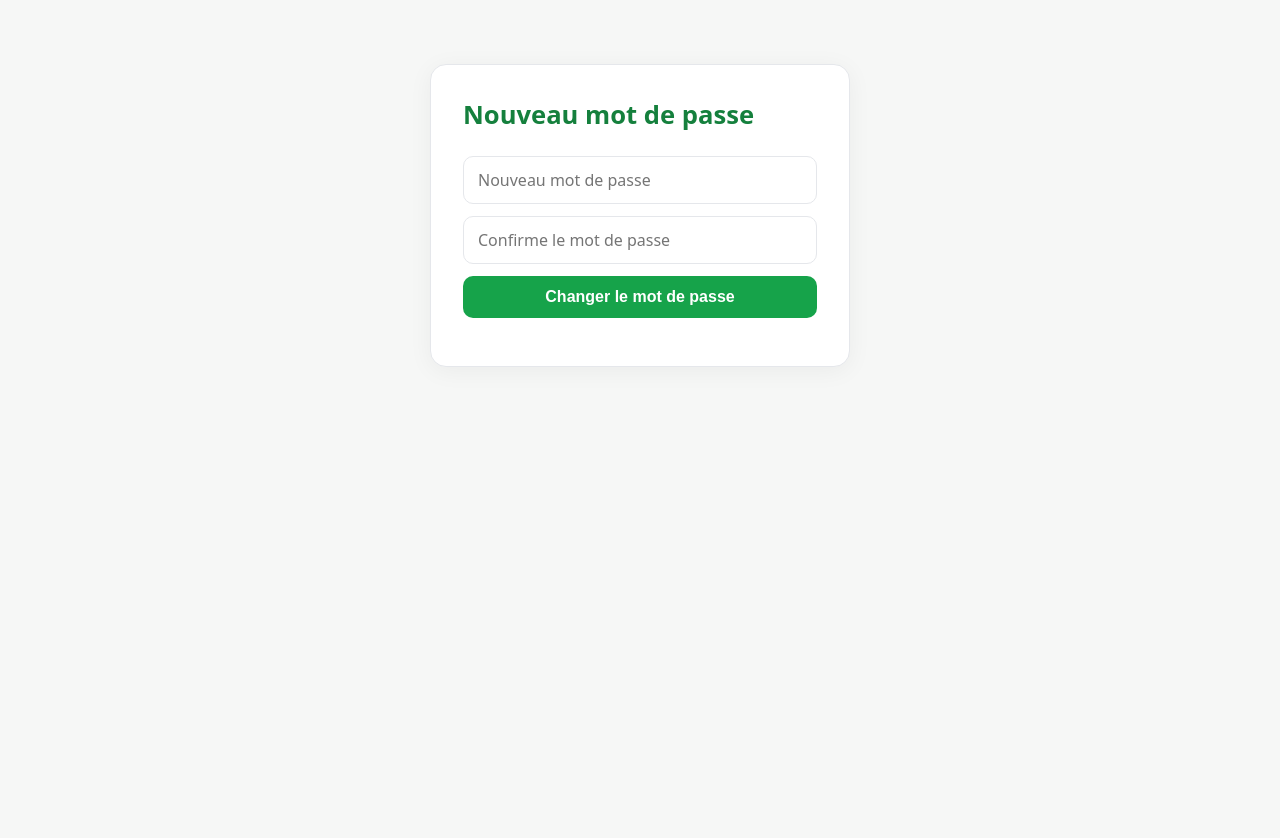
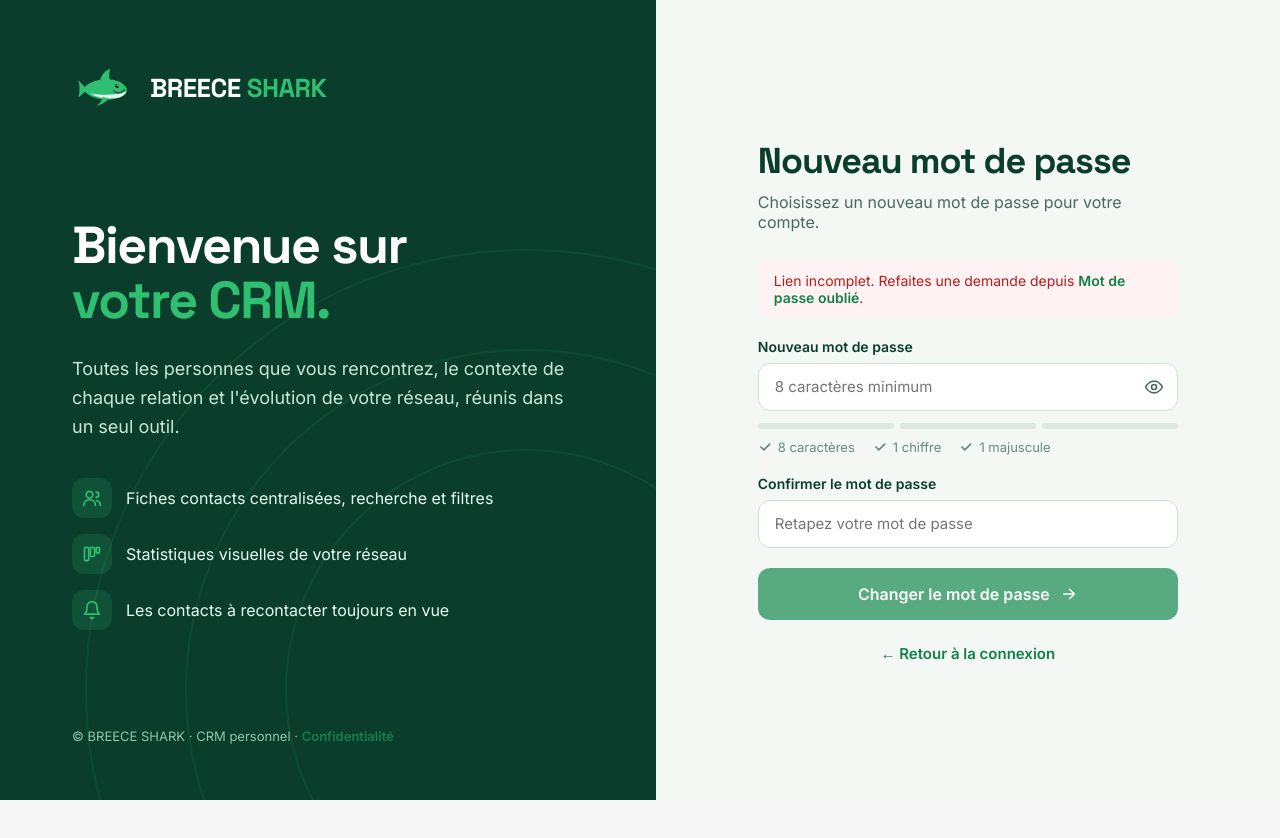
Before and after one commit to irvbab/crm-BREECE_SHARK, a React (Vite) app in the folder client/: page /reset-password in a window 1280 px wide. Shown: the top 838 px of the page. After the commit the page ends 800 px from the top, so only its background shows below. Built offline with nearby package versions, Linux system fonts and the light colour scheme.

Commit message:
Pages mot de passe oublié et nouveau mot de passe au nouveau style

```diff
--- /dev/null
+++ b/client/src/components/BrandPanel.jsx
@@ -0,0 +1,54 @@
+import { Link } from 'react-router-dom';
+
+// Panneau vert de gauche, commun aux pages d'authentification
+export default function BrandPanel() {
+  return (
+    <section className="lp-panneau">
+      <svg className="lp-cercles" aria-hidden="true" width="900" height="900" viewBox="0 0 900 900">
+        <circle cx="450" cy="450" r="440" fill="none" stroke="#2FBF71" strokeWidth="2" />
+        <circle cx="450" cy="450" r="340" fill="none" stroke="#2FBF71" strokeWidth="2" />
+        <circle cx="450" cy="450" r="240" fill="none" stroke="#2FBF71" strokeWidth="2" />
+      </svg>
+
+      <div className="lp-marque">
+        <svg width="64" height="64" viewBox="0 0 200 200" role="img" aria-label="BREECE SHARK">
+          <path d="M88 77 C92 58 105 45 120 40 C115 54 115 66 119 77 Z" fill="#2FBF71" />
+          <path d="M172 106 C167 84 137 71 102 73 C72 75 52 85 40 97 L20 76 C25 94 25 110 20 130 L40 112 C54 126 77 136 107 136 C142 136 170 124 172 106 Z" fill="#2FBF71" />
+          <path d="M58 117 C80 131 110 135 140 131 C156 129 166 121 171 110 C150 121 100 125 58 117 Z" fill="#E6FBEF" />
+          <path d="M96 127 C93 141 85 151 75 156 C89 154 105 146 115 133 Z" fill="#2FBF71" />
+          <circle cx="141" cy="94" r="6.5" fill="#0B3D2C" />
+          <circle cx="143.5" cy="91.5" r="2.2" fill="#FFFFFF" />
+          <path d="M130 109 Q147 123 164 106" fill="none" stroke="#0B3D2C" strokeWidth="4" strokeLinecap="round" />
+        </svg>
+        <div className="lp-marque-nom">BREECE <span className="lp-accent">SHARK</span></div>
+      </div>
+
+      <div className="lp-intro">
+        <h1>Bienvenue sur<br /><span className="lp-accent">votre CRM.</span></h1>
+        <p>Toutes les personnes que vous rencontrez, le contexte de chaque relation et l'évolution de votre réseau, réunis dans un seul outil.</p>
+        <ul className="lp-atouts">
+          <li>
+            <span className="lp-icone">
+              <svg aria-hidden="true" width="20" height="20" viewBox="0 0 24 24" fill="none" stroke="#2FBF71" strokeWidth="2" strokeLinecap="round" strokeLinejoin="round"><circle cx="9" cy="8" r="4" /><path d="M2 21c0-4 3-7 7-7s7 3 7 7" /><path d="M17 11a3 3 0 1 0 0-6" /><path d="M22 21c0-3-2-5.5-5-6" /></svg>
+            </span>
+            Fiches contacts centralisées, recherche et filtres
+          </li>
+          <li>
+            <span className="lp-icone">
+              <svg aria-hidden="true" width="20" height="20" viewBox="0 0 24 24" fill="none" stroke="#2FBF71" strokeWidth="2" strokeLinecap="round" strokeLinejoin="round"><rect x="3" y="4" width="5" height="16" rx="1.5" /><rect x="10" y="4" width="5" height="11" rx="1.5" /><rect x="17" y="4" width="4" height="7" rx="1.5" /></svg>
+            </span>
+            Statistiques visuelles de votre réseau
+          </li>
+          <li>
+            <span className="lp-icone">
+              <svg aria-hidden="true" width="20" height="20" viewBox="0 0 24 24" fill="none" stroke="#2FBF71" strokeWidth="2" strokeLinecap="round" strokeLinejoin="round"><path d="M6 8a6 6 0 0 1 12 0c0 7 3 9 3 9H3s3-2 3-9" /><path d="M10.3 21a1.94 1.94 0 0 0 3.4 0" /></svg>
+            </span>
+            Les contacts à recontacter toujours en vue
+          </li>
+        </ul>
+      </div>
+
+      <div className="lp-pied">© BREECE SHARK · CRM personnel · <Link to="/confidentialite">Confidentialité</Link></div>
+    </section>
+  );
+}
--- a/client/src/pages/ForgotPassword.jsx
+++ b/client/src/pages/ForgotPassword.jsx
@@ -1,37 +1,70 @@
 import { useState } from 'react';
 import { Link } from 'react-router-dom';
 import { api } from '../api.js';
+import BrandPanel from '../components/BrandPanel.jsx';
+import './Login.css';
+import './Register.css';
 
 export default function ForgotPassword() {
   const [email, setEmail] = useState('');
   const [message, setMessage] = useState('');
   const [error, setError] = useState('');
+  const [loading, setLoading] = useState(false);
 
   async function handleSubmit(e) {
     e.preventDefault();
     setError('');
+    setLoading(true);
     try {
       const data = await api('/auth/forgot-password', { method: 'POST', body: { email } });
       setMessage(data.message);
     } catch (err) {
       setError(err.message);
+    } finally {
+      setLoading(false);
     }
   }
 
   return (
-    <div>
-      <h1>Mot de passe oublié</h1>
-      {message ? (
-        <p>{message}</p>
-      ) : (
-        <form onSubmit={handleSubmit}>
-          {error && <p>{error}</p>}
-          <input type="email" placeholder="Ton email" value={email}
-                 onChange={(e) => setEmail(e.target.value)} required />
-          <button type="submit">Recevoir le lien</button>
+    <div className="login-page">
+      <BrandPanel />
+
+      <main className="lp-zone-form">
+        <form className="lp-form" onSubmit={handleSubmit}>
+          <div className="lp-titre">
+            <h2>Mot de passe oublié</h2>
+            <p>Saisissez votre email : vous recevrez un lien pour choisir un nouveau mot de passe.</p>
+          </div>
+
+          {error && <div className="lp-erreur">{error}</div>}
+
+          {message ? (
+            // Confirmation après l'envoi
+            <div className="lp-info">
+              <svg aria-hidden="true" width="18" height="18" viewBox="0 0 24 24" fill="none" stroke="#13804A" strokeWidth="2" strokeLinecap="round" strokeLinejoin="round"><rect x="3" y="5" width="18" height="14" rx="2" /><path d="M3 7l9 6 9-6" /></svg>
+              <span>
+                {message}. Le lien est valable <strong>30 minutes</strong>.
+                Pensez à vérifier vos spams.
+              </span>
+            </div>
+          ) : (
+            <>
+              <div className="lp-champ">
+                <label htmlFor="email">Email</label>
+                <input id="email" className="lp-input" type="email" placeholder="vous@exemple.com"
+                       autoComplete="email" value={email} onChange={(e) => setEmail(e.target.value)} required />
+              </div>
+
+              <button type="submit" className="lp-btn lp-btn-principal" disabled={loading}>
+                {loading ? 'Envoi…' : 'Recevoir le lien'}
+                <svg aria-hidden="true" width="18" height="18" viewBox="0 0 24 24" fill="none" stroke="#FFFFFF" strokeWidth="2.2" strokeLinecap="round" strokeLinejoin="round"><path d="M5 12h14" /><path d="M13 6l6 6-6 6" /></svg>
+              </button>
+            </>
+          )}
+
+          <p className="lp-bas"><Link to="/login">← Retour à la connexion</Link></p>
         </form>
-      )}
-      <p><Link to="/login">Retour à la connexion</Link></p>
+      </main>
     </div>
   );
 }
--- a/client/src/pages/ResetPassword.jsx
+++ b/client/src/pages/ResetPassword.jsx
@@ -1,42 +1,135 @@
 import { useState } from 'react';
 import { Link, useSearchParams } from 'react-router-dom';
 import { api } from '../api.js';
+import BrandPanel from '../components/BrandPanel.jsx';
+import './Login.css';
+import './Register.css';
+
+// Mêmes règles que l'inscription (vérifiées aussi par le serveur)
+const RULES = [
+  { key: 'longueur', label: '8 caractères', test: (v) => v.length >= 8 },
+  { key: 'chiffre', label: '1 chiffre', test: (v) => /[0-9]/.test(v) },
+  { key: 'majuscule', label: '1 majuscule', test: (v) => /[A-Z]/.test(v) },
+];
 
 export default function ResetPassword() {
   const [params] = useSearchParams();
   const token = params.get('token');
   const [password, setPassword] = useState('');
   const [confirm, setConfirm] = useState('');
+  const [showPassword, setShowPassword] = useState(false);
   const [message, setMessage] = useState('');
   const [error, setError] = useState('');
+  const [confirmError, setConfirmError] = useState('');
+  const [loading, setLoading] = useState(false);
+
+  const score = RULES.filter((r) => r.test(password)).length;
+  const barColor = score === 3 ? '#2FBF71' : score === 2 ? '#E0A526' : '#D9534F';
 
   async function handleSubmit(e) {
     e.preventDefault();
     setError('');
-    if (password !== confirm) return setError('Les mots de passe ne correspondent pas');
+    setConfirmError('');
+
+    if (score < 3) {
+      setError('Le mot de passe doit contenir 8 caractères, 1 chiffre et 1 majuscule.');
+      return;
+    }
+    if (password !== confirm) {
+      setConfirmError('Les deux mots de passe ne correspondent pas.');
+      return;
+    }
+
+    setLoading(true);
     try {
       const data = await api('/auth/reset-password', { method: 'POST', body: { token, password } });
       setMessage(data.message);
     } catch (err) {
       setError(err.message);
+    } finally {
+      setLoading(false);
     }
   }
 
   return (
-    <div>
-      <h1>Nouveau mot de passe</h1>
-      {message ? (
-        <p>{message} <Link to="/login">Se connecter</Link></p>
-      ) : (
-        <form onSubmit={handleSubmit}>
-          {error && <p>{error}</p>}
-          <input type="password" placeholder="Nouveau mot de passe" value={password}
-                 onChange={(e) => setPassword(e.target.value)} minLength={8} required />
-          <input type="password" placeholder="Confirme le mot de passe" value={confirm}
-                 onChange={(e) => setConfirm(e.target.value)} minLength={8} required />
-          <button type="submit">Changer le mot de passe</button>
+    <div className="login-page">
+      <BrandPanel />
+
+      <main className="lp-zone-form">
+        <form className="lp-form" onSubmit={handleSubmit} noValidate>
+          <div className="lp-titre">
+            <h2>Nouveau mot de passe</h2>
+            <p>Choisissez un nouveau mot de passe pour votre compte.</p>
+          </div>
+
+          {!token && (
+            <div className="lp-erreur">
+              Lien incomplet. Refaites une demande depuis <Link to="/forgot-password">Mot de passe oublié</Link>.
+            </div>
+          )}
+          {error && <div className="lp-erreur">{error}</div>}
+
+          {message ? (
+            // Succès : invite à se connecter
+            <>
+              <div className="lp-info">
+                <svg aria-hidden="true" width="18" height="18" viewBox="0 0 24 24" fill="none" stroke="#13804A" strokeWidth="2.4" strokeLinecap="round" strokeLinejoin="round"><path d="M5 12l5 5L20 7" /></svg>
+                <span>{message}</span>
+              </div>
+              <Link to="/login" className="lp-btn lp-btn-principal" style={{ textDecoration: 'none' }}>
+                Se connecter
+              </Link>
+            </>
+          ) : (
+            <>
+              <div className="lp-champ">
+                <label htmlFor="motdepasse">Nouveau mot de passe</label>
+                <div className="lp-mdp">
+                  <input id="motdepasse" className="lp-input" type={showPassword ? 'text' : 'password'}
+                         placeholder="8 caractères minimum" autoComplete="new-password"
+                         value={password} onChange={(e) => setPassword(e.target.value)} required />
+                  <button type="button" className="lp-voir-mdp"
+                          aria-label={showPassword ? 'Masquer le mot de passe' : 'Afficher le mot de passe'}
+                          aria-pressed={showPassword}
+                          onClick={() => setShowPassword(!showPassword)}>
+                    <svg aria-hidden="true" width="20" height="20" viewBox="0 0 24 24" fill="none" stroke="#4A6B5C" strokeWidth="2" strokeLinecap="round" strokeLinejoin="round"><path d="M2 12s3.5-7 10-7 10 7 10 7-3.5 7-10 7S2 12 2 12z" /><circle cx="12" cy="12" r="3" /></svg>
+                  </button>
+                </div>
+
+                <div className="lp-force" aria-hidden="true">
+                  {[0, 1, 2].map((i) => (
+                    <span key={i} style={{ background: password && i < score ? barColor : undefined }} />
+                  ))}
+                </div>
+
+                <ul className="lp-regles">
+                  {RULES.map((r) => (
+                    <li key={r.key} className={r.test(password) ? 'ok' : ''}>
+                      <svg aria-hidden="true" width="14" height="14" viewBox="0 0 24 24" fill="none" strokeWidth="3" strokeLinecap="round" strokeLinejoin="round"><path d="M5 12l5 5L20 7" /></svg>
+                      {r.label}
+                    </li>
+                  ))}
+                </ul>
+              </div>
+
+              <div className="lp-champ">
+                <label htmlFor="confirmation">Confirmer le mot de passe</label>
+                <input id="confirmation" className={`lp-input ${confirmError ? 'erreur' : ''}`}
+                       type={showPassword ? 'text' : 'password'} placeholder="Retapez votre mot de passe"
+                       autoComplete="new-password" value={confirm} onChange={(e) => setConfirm(e.target.value)} required />
+                {confirmError && <div className="lp-message-erreur" role="alert">{confirmError}</div>}
+              </div>
+
+              <button type="submit" className="lp-btn lp-btn-principal" disabled={loading || !token}>
+                {loading ? 'Enregistrement…' : 'Changer le mot de passe'}
+                <svg aria-hidden="true" width="18" height="18" viewBox="0 0 24 24" fill="none" stroke="#FFFFFF" strokeWidth="2.2" strokeLinecap="round" strokeLinejoin="round"><path d="M5 12h14" /><path d="M13 6l6 6-6 6" /></svg>
+              </button>
+            </>
+          )}
+
+          <p className="lp-bas"><Link to="/login">← Retour à la connexion</Link></p>
         </form>
-      )}
+      </main>
     </div>
   );
 }
```
